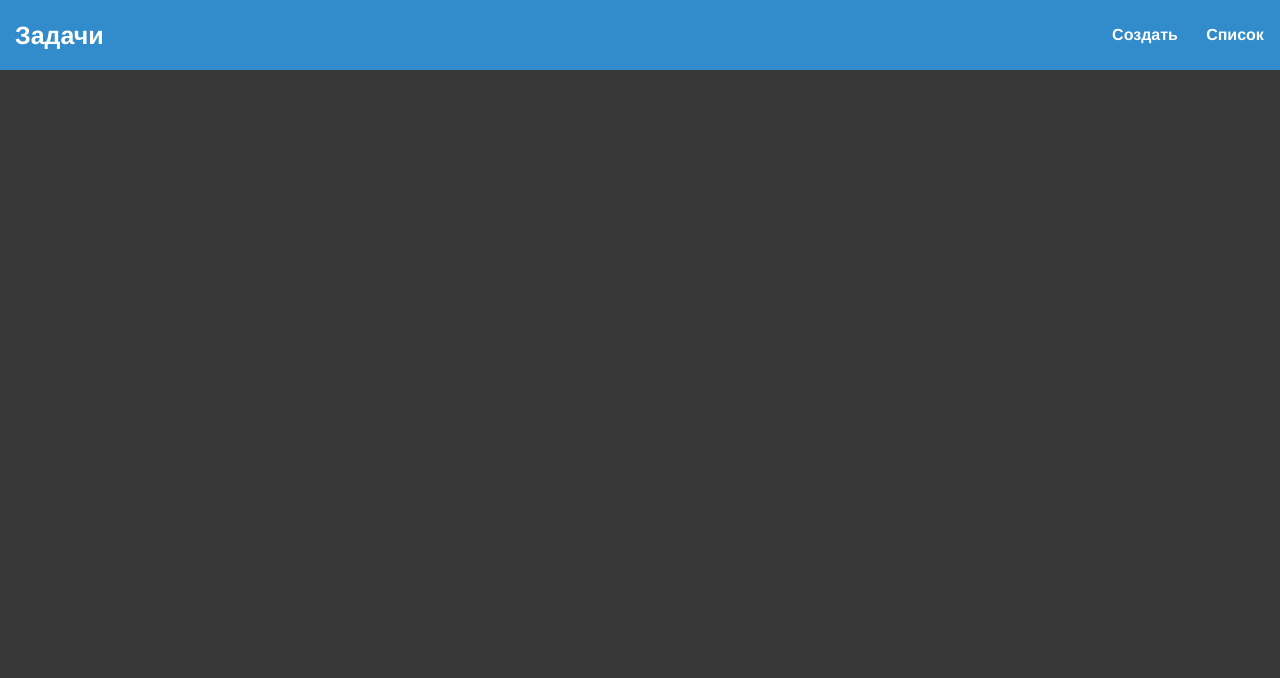
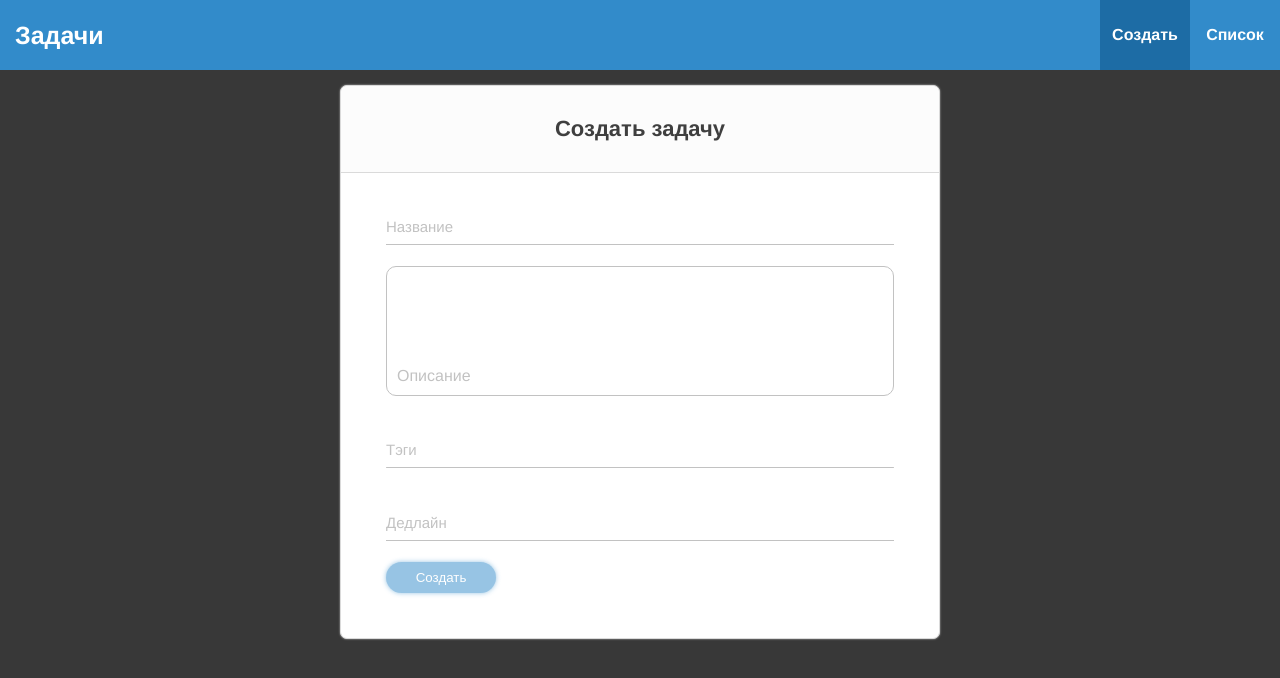
Before and after one commit to andris2233/deadline-todo, a Vue app: page /create in a window 1280 px wide. Shown: the top 678 px of the page. Built offline with nearby package versions, Linux system fonts and the light colour scheme.

Commit message:
fix router: add default redirect path and fix active link when edit a task

```diff
--- a/src/App.vue
+++ b/src/App.vue
@@ -3,7 +3,7 @@
     <div id="nav">
       <div class="nav__header">Задачи</div>
       <div class="nav-menu">
-        <router-link to="/" class="nav-link">Создать</router-link>
+        <router-link to="/create" class="nav-link">Создать</router-link>
         <router-link to="/list" class="nav-link">Список</router-link>
       </div>
     </div>
@@ -38,7 +38,7 @@
   width: 100%;
   box-sizing: border-box;
 
-  a.router-link-exact-active {
+  a.router-link-active {
     background: #1d6ca5;
   }
 }
--- a/src/router/index.js
+++ b/src/router/index.js
@@ -5,7 +5,7 @@ Vue.use(VueRouter)
 
 const routes = [
   {
-    path: '/',
+    path: '/create',
     name: 'Create',
     component: () => import('../views/PageCreate.vue')
   },
@@ -15,9 +15,13 @@ const routes = [
     component: () => import('../views/PageList.vue')
   },
   {
-    path: '/task/:id',
+    path: '/list/task/:id',
     name: 'Task',
     component: () => import('../views/PageTask.vue')
+  },
+  {
+    path: '*',
+    redirect: {name: 'Create'}
   }
 ]
 
--- a/src/views/PageList.vue
+++ b/src/views/PageList.vue
@@ -25,7 +25,7 @@
       >
         <div class="cell">{{index + 1}}</div>
         <div class="cell">
-          <router-link :to="`/task/${task.id}`">{{task.title}}</router-link>
+          <router-link :to="`/list/task/${task.id}`">{{task.title}}</router-link>
         </div>
         <div class="cell cell__big">{{task.description}}</div>
         <div class="cell">{{task.date}}</div>
```
